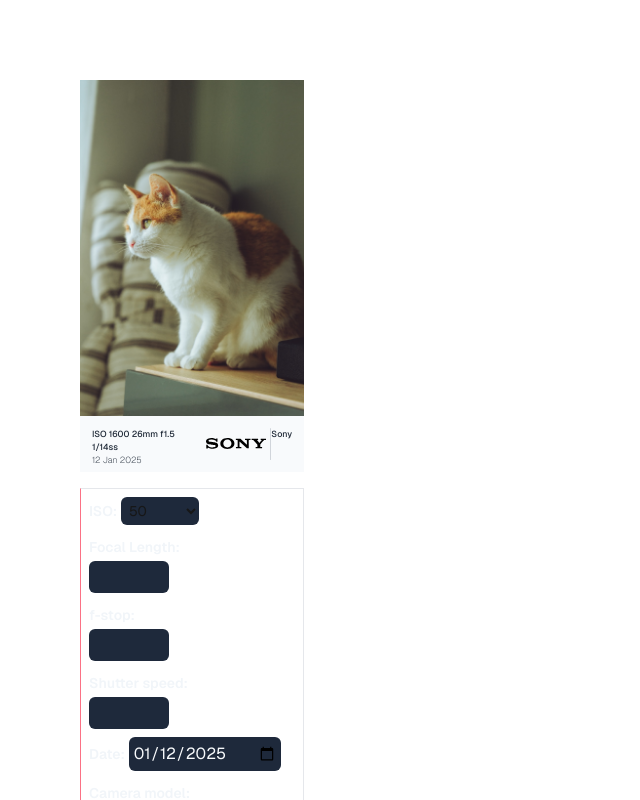
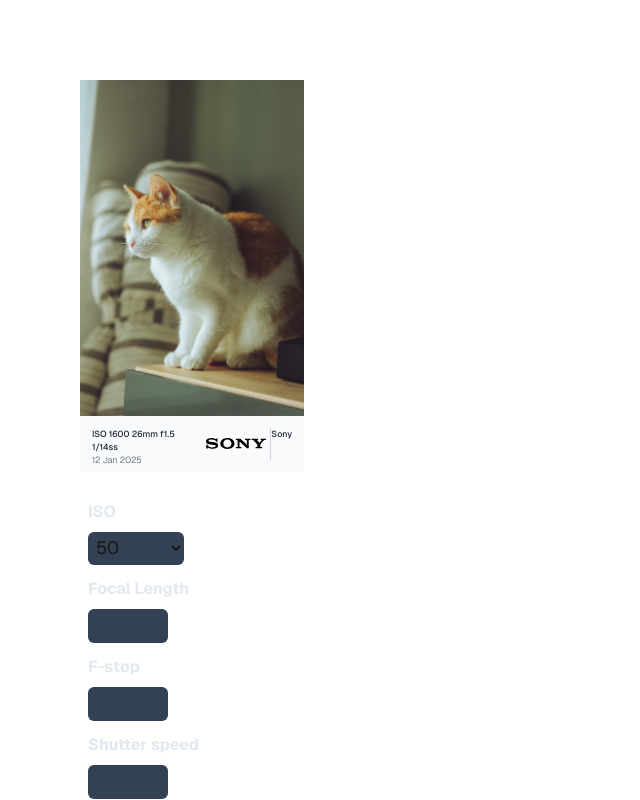
Before and after one commit to chmiiller/Lisiere, a Next.js app: page / in a window 1280 px wide. Shown: the top 800 px of the page, without its empty margins (0-640 px from the left). Built offline with nearby package versions, Linux system fonts and the light colour scheme.

Commit message:
small improvements to form

```diff
--- a/src/app/page.tsx
+++ b/src/app/page.tsx
@@ -29,11 +29,15 @@ export default function Home() {
       />
       <Footer />
       {/* Form container */}
-      <div className='border-l-rose-400 border w-full mt-4 p-1 flex flex-col'>
+      <div className='w-full mt-4 p-1 flex flex-col'>
         {/* ISO Select */}
         <ISOSelect onChange={value => setIso(value)}/>
         {/* Focal Length */}
-        <InputText id='focalLength' label="Focal Length:" limit={4}
+        <InputText
+          id='focalLength'
+          label="Focal Length"
+          limit={4}
+          numeric
           onChange={(value) => {
             if(parseInt(value)){
               setFocalLength(parseInt(value));
@@ -41,15 +45,17 @@ export default function Home() {
           }}
         />
         {/* F-Stop */}
-        <InputText id='fstop' label="f-stop:" limit={4}
+        <InputText
+          id='fstop'
+          label="F-stop"
+          limit={4}
+          numeric
           onChange={(value) => {
-            if(parseFloat(value)){
-              setFstop(parseFloat(value));
-            }
+              setFstop(value as unknown as number);
           }}
         />
         {/* Shutter Speed */}
-        <InputText id='speed' label="Shutter speed:"
+        <InputText id='speed' label="Shutter speed"
           onChange={(value) => {
             setSpeed(value);
           }}
@@ -61,19 +67,19 @@ export default function Home() {
           }}
         />
         {/* Camera model */}
-        <InputText id='camera' label="Camera model:"
+        <InputText id='camera' label="Camera model"
           onChange={(value) => {
             setCameraModel(value);
           }}
         />
         {/* Lens Maker */}
-        <InputText id='lens_maker' label="Lens maker:"
+        <InputText id='lens_maker' label="Lens maker"
           onChange={(value) => {
             setLensBrand(value);
           }}
         />
         {/* Lens Model */}
-        <InputText id='lens_model' label="Lens model:"
+        <InputText id='lens_model' label="Lens model"
           onChange={(value) => {
             setLensModel(value);
           }}
--- a/src/components/DatePicker.tsx
+++ b/src/components/DatePicker.tsx
@@ -18,17 +18,17 @@ function DatePicker({ onDateChange } :DatePickerProps) {
   };
 
   return (
-    <div>
+    <div className='flex flex-col'>
       <label
-          htmlFor={"timestamp"}
-          className='text-slate-100 ml-1 mt-2 text-sm font-semibold'>
-            Date:
+          className='text-slate-200 ml-1 mt-2 mb-1 text-base font-bold'
+          htmlFor={"timestamp"} >
+            Date
         </label>
       <input
         id='timestamp'
         name='timestamp'
         type="date"
-        className='bg-slate-800 text-slate-50 text-base p-1 m-1 rounded-md'
+        className='bg-slate-700 text-lg p-1 m-1 rounded-md leading-relaxed'
         value={selectedDate}
         onChange={handleDateChange}
       />
--- a/src/components/ISOSelect.tsx
+++ b/src/components/ISOSelect.tsx
@@ -23,15 +23,15 @@ const ISOOptions = [
 export default function ISOSelect({ onChange }: ISOSelectProps) {
   const [selectedValue, setSelectedValue] = useState<number>(50);
   return (
-    <div>
+    <div className='flex flex-col'>
       <label
-        className='text-slate-100 ml-1 mt-2 text-sm font-semibold'
+        className='text-slate-200 ml-1 mt-2 mb-1 text-base font-bold'
         htmlFor="iso">
-          ISO:
+          ISO
         </label>
       <select
         value={selectedValue}
-        className='bg-slate-800 text-sm p-1 m-1 rounded-md'
+        className='bg-slate-700 p-1 m-1 text-lg w-24 rounded-md leading-relaxed'
         onChange={e => {
           setSelectedValue(parseInt(e.target.value));
           onChange(parseInt(e.target.value));
--- a/src/components/InputText.tsx
+++ b/src/components/InputText.tsx
@@ -4,21 +4,23 @@ type InputTextProps = {
   id: string;
   label?: string;
   limit?: number;
+  numeric?: boolean;
   onChange: (value: string) => void;
 };
 
-export default function InputText({ id, label, limit, onChange }: InputTextProps) {
+export default function InputText({ id, label, limit, numeric, onChange }: InputTextProps) {
   return (
     <div className='flex flex-col'>
       {label && (
         <label
           htmlFor={id}
-          className='text-slate-100 ml-1 mt-2 text-sm font-semibold'>
+          className='text-slate-200 ml-1 mt-2 mb-1 text-base font-bold'>
             {label}
         </label>
       )}
       <input
-        className='bg-slate-800 text-base p-1 m-1 w-20 rounded-md'
+        className='bg-slate-700 text-base p-1 m-1 w-20 rounded-md leading-relaxed'
+        inputMode={numeric ? "decimal" : "text"}
         id={id}
         name={id}
         type='text'
```
